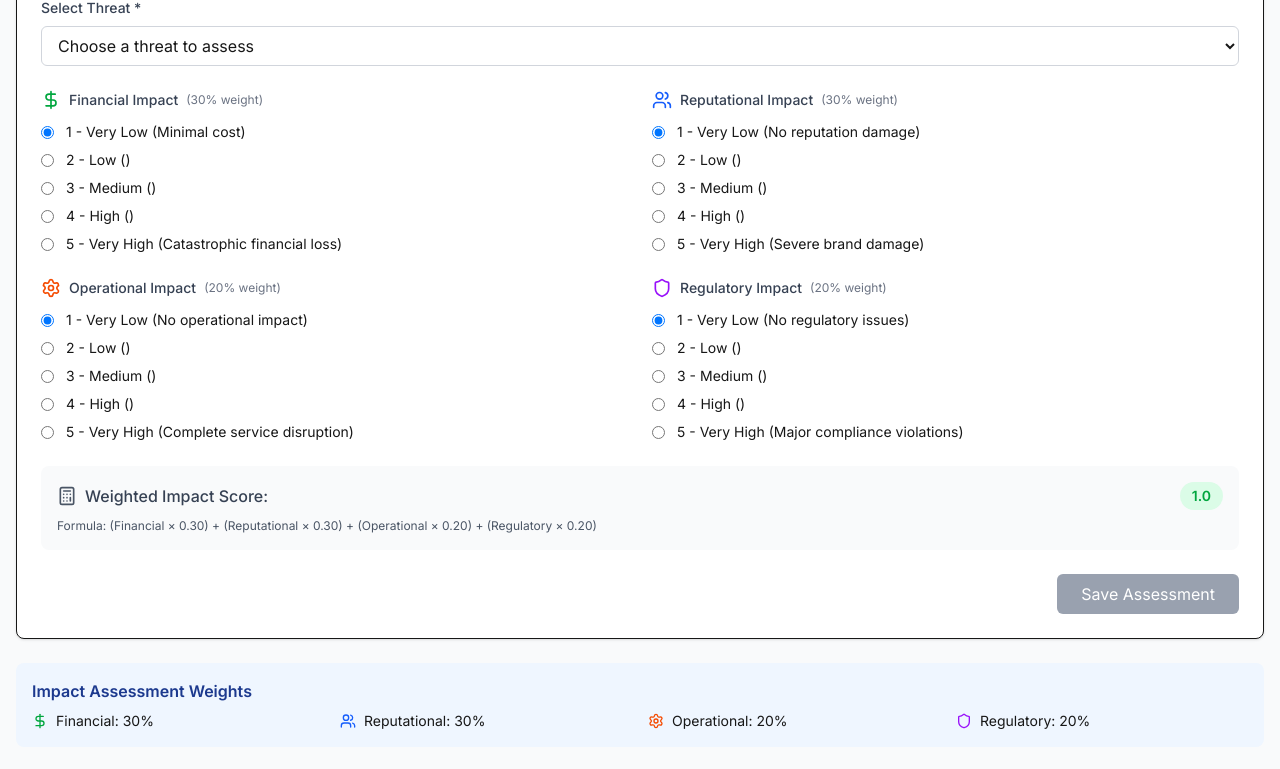
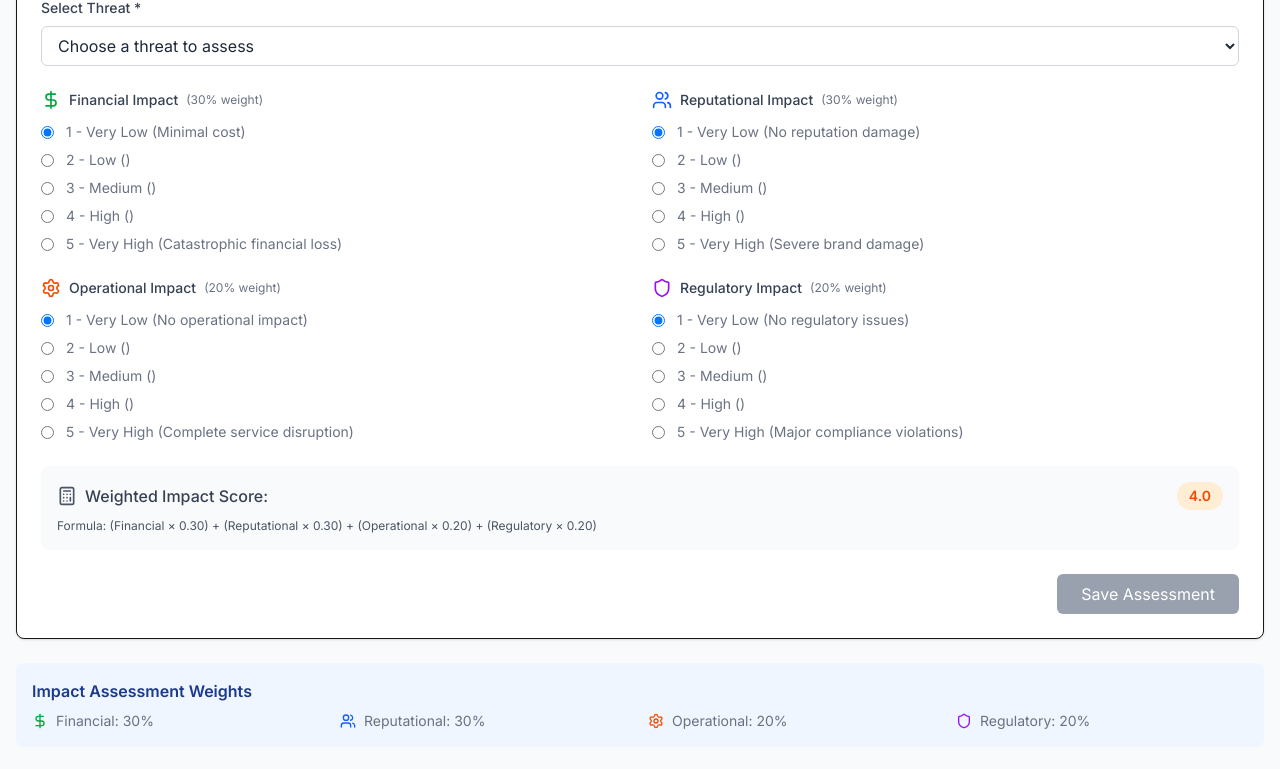
Before and after one commit to thekayd/RiskAnalysisTool, a Next.js app: page /impact in a window 1280 px wide. Shown: the part 260-1029 px from the top of the page. Built offline with nearby package versions, Linux system fonts and the light colour scheme.

Commit message:
fix: design fix and text changes

```diff
--- a/src/app/impact/page.tsx
+++ b/src/app/impact/page.tsx
@@ -1,7 +1,7 @@
 "use client";
 
 import { useState } from "react";
-import { ImpactAssessment, Threat } from "@/types";
+import { ImpactAssessment as ImpactAssessmentType, Threat } from "@/types";
 import {
   calculateWeightedImpactScore,
   getScoreLabel,
@@ -30,14 +30,14 @@ const sampleThreats: Threat[] = [
 ];
 
 export default function ImpactAssessment() {
-  const [assessments, setAssessments] = useState<ImpactAssessment[]>([
+  const [assessments, setAssessments] = useState<ImpactAssessmentType[]>([
     {
       threatId: "T001",
       financial: 5,
       reputational: 5,
       operational: 4,
       regulatory: 5,
-      weightedImpactScore: 4.8,
+      weightedImpactScore: 91.0,
     },
   ]);
 
@@ -54,8 +54,16 @@ export default function ImpactAssessment() {
 
     if (!selectedThreat) return;
 
-    const weightedScore = calculateWeightedImpactScore(formData);
-    const newAssessment: ImpactAssessment = {
+    const weightedScore = calculateWeightedImpactScore(
+      { ...formData, threatId: selectedThreat },
+      {
+        financial: formData.financial,
+        reputational: formData.reputational,
+        operational: formData.operational,
+        regulatory: formData.regulatory,
+      }
+    );
+    const newAssessment: ImpactAssessmentType = {
       threatId: selectedThreat,
       financial: formData.financial,
       reputational: formData.reputational,
@@ -116,7 +124,7 @@ export default function ImpactAssessment() {
               required
               value={selectedThreat}
               onChange={(e) => setSelectedThreat(e.target.value)}
-              className="w-full px-3 py-2 border border-gray-300 rounded-md focus:outline-none focus:ring-2 focus:ring-blue-500"
+              className="w-full px-3 py-2 border border-gray-300 rounded-md focus:outline-none focus:ring-2 focus:ring-blue-500 text-gray-800"
             >
               <option value="">Choose a threat to assess</option>
               {sampleThreats.map((threat) => (
@@ -139,7 +147,10 @@ export default function ImpactAssessment() {
               </div>
               <div className="space-y-2">
                 {[1, 2, 3, 4, 5].map((score) => (
-                  <label key={score} className="flex items-center">
+                  <label
+                    key={score}
+                    className="flex items-center text-gray-500"
+                  >
                     <input
                       type="radio"
                       name="financial"
@@ -178,7 +189,10 @@ export default function ImpactAssessment() {
               </div>
               <div className="space-y-2">
                 {[1, 2, 3, 4, 5].map((score) => (
-                  <label key={score} className="flex items-center">
+                  <label
+                    key={score}
+                    className="flex items-center text-gray-500"
+                  >
                     <input
                       type="radio"
                       name="reputational"
@@ -217,7 +231,10 @@ export default function ImpactAssessment() {
               </div>
               <div className="space-y-2">
                 {[1, 2, 3, 4, 5].map((score) => (
-                  <label key={score} className="flex items-center">
+                  <label
+                    key={score}
+                    className="flex items-center text-gray-500"
+                  >
                     <input
                       type="radio"
                       name="operational"
@@ -256,7 +273,10 @@ export default function ImpactAssessment() {
               </div>
               <div className="space-y-2">
                 {[1, 2, 3, 4, 5].map((score) => (
-                  <label key={score} className="flex items-center">
+                  <label
+                    key={score}
+                    className="flex items-center text-gray-500"
+                  >
                     <input
                       type="radio"
                       name="regulatory"
@@ -296,10 +316,26 @@ export default function ImpactAssessment() {
               </div>
               <span
                 className={`px-3 py-1 rounded-full text-sm font-semibold ${getImpactColor(
-                  calculateWeightedImpactScore(formData)
+                  calculateWeightedImpactScore(
+                    { ...formData, threatId: selectedThreat },
+                    {
+                      financial: formData.financial,
+                      reputational: formData.reputational,
+                      operational: formData.operational,
+                      regulatory: formData.regulatory,
+                    }
+                  )
                 )}`}
               >
-                {calculateWeightedImpactScore(formData).toFixed(1)}
+                {calculateWeightedImpactScore(
+                  { ...formData, threatId: selectedThreat },
+                  {
+                    financial: formData.financial,
+                    reputational: formData.reputational,
+                    operational: formData.operational,
+                    regulatory: formData.regulatory,
+                  }
+                ).toFixed(1)}
               </span>
             </div>
             <div className="mt-2 text-xs text-gray-600">
@@ -328,19 +364,19 @@ export default function ImpactAssessment() {
         <div className="grid grid-cols-2 md:grid-cols-4 gap-4 text-sm">
           <div className="flex items-center">
             <DollarSign className="h-4 w-4 text-green-600 mr-2" />
-            <span>Financial: 30%</span>
+            <span className="text-gray-500">Financial: 30%</span>
           </div>
           <div className="flex items-center">
             <Users className="h-4 w-4 text-blue-600 mr-2" />
-            <span>Reputational: 30%</span>
+            <span className="text-gray-500">Reputational: 30%</span>
           </div>
           <div className="flex items-center">
             <Settings className="h-4 w-4 text-orange-600 mr-2" />
-            <span>Operational: 20%</span>
+            <span className="text-gray-500">Operational: 20%</span>
           </div>
           <div className="flex items-center">
             <Shield className="h-4 w-4 text-purple-600 mr-2" />
-            <span>Regulatory: 20%</span>
+            <span className="text-gray-500">Regulatory: 20%</span>
           </div>
         </div>
       </div>
--- a/src/app/page.tsx
+++ b/src/app/page.tsx
@@ -12,7 +12,6 @@ import {
   BarChart3,
   Download,
 } from "lucide-react";
-import RiskMatrix from "@/components/RiskMatrix";
 import RiskChart from "@/components/RiskChart";
 import { exportToExcel } from "@/utils/excelExport";
 
@@ -131,19 +130,12 @@ export default function Dashboard() {
       </div>
 
       {/* Charts and Visualizations */}
-      <div className="grid grid-cols-1 lg:grid-cols-2 gap-6">
+      <div className="grid grid-cols-1 lg:grid-cols-1 gap-6">
         <div className="bg-white p-6 rounded-lg shadow-sm border">
           <h3 className="text-lg font-semibold text-gray-900 mb-4">
             Risk Distribution
           </h3>
           <RiskChart data={data.riskCalculations} />
-        </div>
-
-        <div className="bg-white p-6 rounded-lg shadow-sm border">
-          <h3 className="text-lg font-semibold text-gray-900 mb-4">
-            Risk Matrix
-          </h3>
-          <RiskMatrix data={data.riskCalculations} />
         </div>
       </div>
 
--- a/src/app/risk/page.tsx
+++ b/src/app/risk/page.tsx
@@ -224,7 +224,7 @@ export default function RiskCalculation() {
             <select
               value={filterLevel}
               onChange={(e) => setFilterLevel(e.target.value)}
-              className="px-3 py-1 border border-gray-300 rounded-md text-sm focus:outline-none focus:ring-2 focus:ring-blue-500"
+              className="px-3 py-1 border border-gray-300 rounded-md text-sm focus:outline-none focus:ring-2 focus:ring-blue-500 text-gray-700"
             >
               <option value="All">All</option>
               <option value="Critical">Critical</option>
@@ -240,7 +240,7 @@ export default function RiskCalculation() {
             <select
               value={sortBy}
               onChange={(e) => setSortBy(e.target.value)}
-              className="px-3 py-1 border border-gray-300 rounded-md text-sm focus:outline-none focus:ring-2 focus:ring-blue-500"
+              className="px-3 py-1 border border-gray-300 rounded-md text-sm focus:outline-none focus:ring-2 focus:ring-blue-500 text-gray-700"
             >
               <option value="totalRiskScore">Risk Score (High to Low)</option>
               <option value="threatName">Threat Name (A to Z)</option>
--- a/src/components/RiskMatrix.tsx
+++ b/src/components/RiskMatrix.tsx
@@ -60,7 +60,7 @@ export default function RiskMatrix({ data }: RiskMatrixProps) {
 
       {matrix.map((row, likelihoodIndex) => (
         <div key={likelihoodIndex} className="grid grid-cols-6 gap-1">
-          <div className="text-xs font-medium flex items-center justify-center">
+          <div className="text-xs font-medium flex items-center justify-center text-gray-700">
             {likelihoodIndex === 0
               ? "Very Low"
               : likelihoodIndex === 1
--- a/src/data/sampleData.ts
+++ b/src/data/sampleData.ts
@@ -181,7 +181,7 @@ export const sampleRiskAnalysisData: RiskAnalysisData = {
         "Implement Cloud Security Posture Management (CSPM) tools with Infrastructure as Code (IaC) security reviews",
       nistFunction: "Protect",
       implementationTimeline: "3-6 months",
-      estimatedCost: "$150,000 - $300,000",
+      estimatedCost: "R150,000 - R300,000",
       effectivenessPercentage: 75,
       totalRiskScore: 19.2,
       residualRiskScore: 4.8,
@@ -192,7 +192,7 @@ export const sampleRiskAnalysisData: RiskAnalysisData = {
         "Deploy Privileged Access Management (PAM) solution with session monitoring and least privilege principles",
       nistFunction: "Protect",
       implementationTimeline: "2-4 months",
-      estimatedCost: "$100,000 - $200,000",
+      estimatedCost: "R100,000 - R200,000",
       effectivenessPercentage: 70,
       totalRiskScore: 18.4,
       residualRiskScore: 5.5,
@@ -203,7 +203,7 @@ export const sampleRiskAnalysisData: RiskAnalysisData = {
         "Implement cloud-native SIEM with User and Entity Behavior Analytics (UEBA) and 24/7 SOC monitoring",
       nistFunction: "Detect",
       implementationTimeline: "4-8 months",
-      estimatedCost: "$200,000 - $400,000",
+      estimatedCost: "R200,000 - R400,000",
       effectivenessPercentage: 65,
       totalRiskScore: 14.1,
       residualRiskScore: 4.9,
@@ -214,7 +214,7 @@ export const sampleRiskAnalysisData: RiskAnalysisData = {
         "Implement automated cloud asset discovery, inventory tools, and systematic resource tagging",
       nistFunction: "Identify",
       implementationTimeline: "2-3 months",
-      estimatedCost: "$50,000 - $100,000",
+      estimatedCost: "R50,000 - R100,000",
       effectivenessPercentage: 60,
       totalRiskScore: 9.6,
       residualRiskScore: 3.8,
@@ -225,7 +225,7 @@ export const sampleRiskAnalysisData: RiskAnalysisData = {
         "Enhanced vendor risk management, zero-trust architecture, and Data Loss Prevention (DLP) solutions",
       nistFunction: "Protect",
       implementationTimeline: "6-12 months",
-      estimatedCost: "$300,000 - $500,000",
+      estimatedCost: "R300,000 - R500,000",
       effectivenessPercentage: 50,
       totalRiskScore: 10.1,
       residualRiskScore: 5.1,
```
Also changed, not shown: src/app/countermeasures/page.tsx (+21 -13 lines), src/app/likelihood/page.tsx (+31 -10 lines), src/app/threats/page.tsx (+6 -6 lines).
